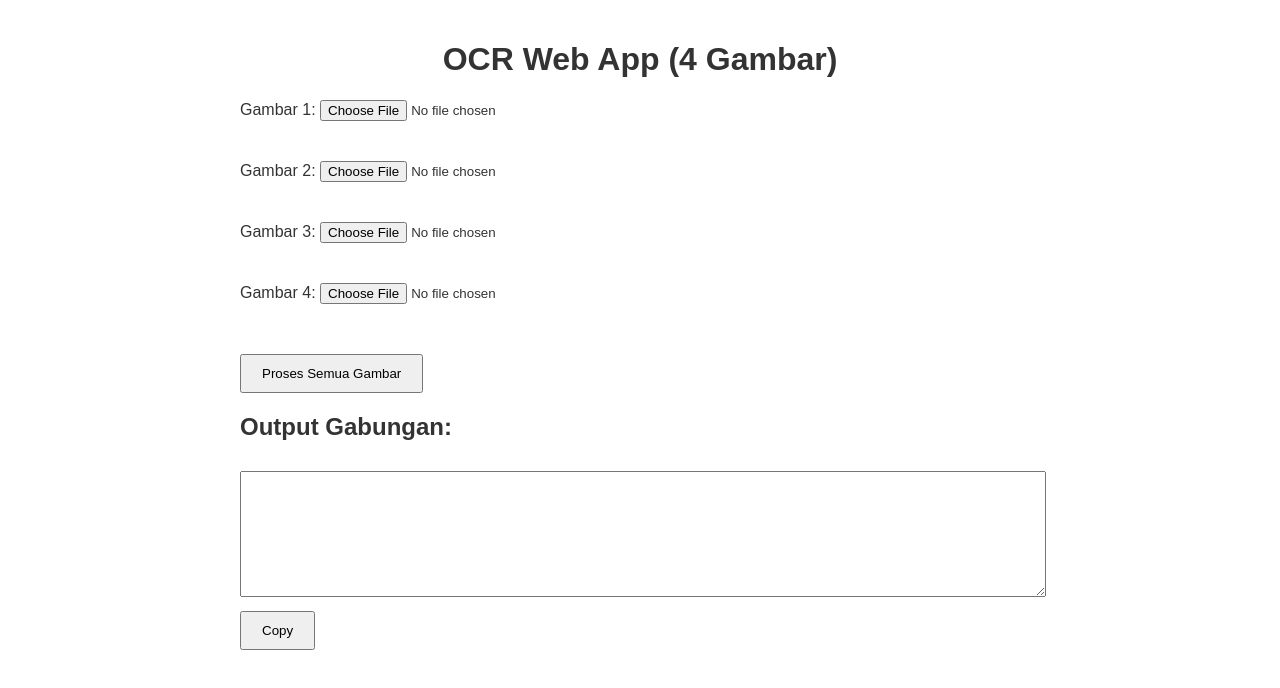
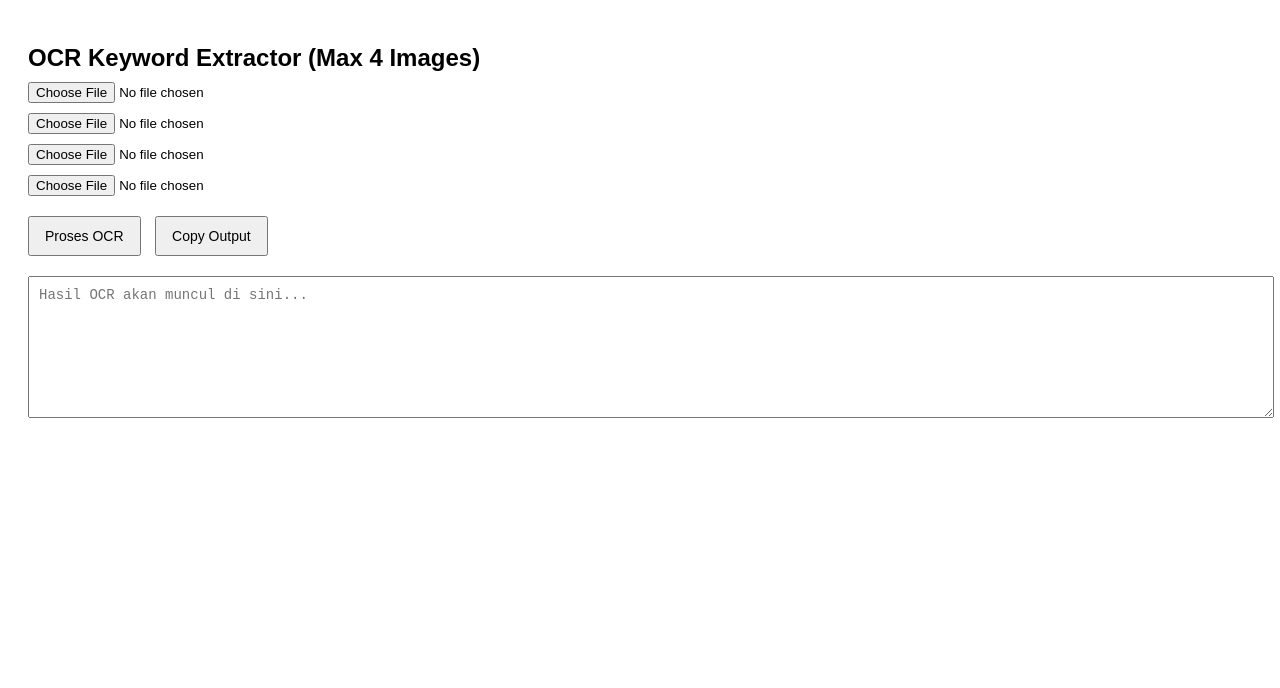
Before and after one commit to aisiiyan/Ooooocrrrr, a plain HTML site: page index.html in a window 1280 px wide. Drawn offline with Linux system fonts and the light colour scheme.

Commit message:
index.html

```diff
--- a/index.html
+++ b/index.html
@@ -2,89 +2,75 @@
 <html lang="en">
 <head>
   <meta charset="UTF-8" />
-  <meta name="viewport" content="width=device-width, initial-scale=1.0" />
-  <title>OCR Web App</title>
+  <meta name="viewport" content="width=device-width, initial-scale=1.0"/>
+  <title>OCR Keywords Extractor</title>
+  <script src="https://cdn.jsdelivr.net/npm/tesseract.js@2.1.5/dist/tesseract.min.js"></script>
   <style>
     body {
       font-family: sans-serif;
       background: white;
-      color: #333;
       padding: 20px;
-      max-width: 800px;
-      margin: auto;
     }
     h1 {
-      text-align: center;
+      font-size: 24px;
+      margin-bottom: 10px;
     }
-    .image-block {
-      margin-bottom: 30px;
-    }
-    .preview {
-      max-width: 100%;
-      max-height: 200px;
-      display: block;
-      margin-top: 10px;
+    .image-input {
+      margin-bottom: 10px;
     }
     textarea {
       width: 100%;
       height: 120px;
       margin-top: 10px;
       font-size: 14px;
+      padding: 10px;
     }
     button {
       margin-top: 10px;
-      padding: 10px 20px;
+      margin-right: 10px;
+      padding: 10px 15px;
+      font-size: 14px;
       cursor: pointer;
     }
     #status {
+      margin-top: 10px;
       font-style: italic;
-      margin-top: 10px;
+      color: #555;
     }
   </style>
 </head>
 <body>
-  <h1>OCR Web App (4 Gambar)</h1>
 
-  <div class="image-block">
-    <label>Gambar 1: <input type="file" accept="image/*" onchange="handleFile(this, 1)" /></label>
-    <img id="preview1" class="preview" />
-  </div>
+<h1>OCR Keyword Extractor (Max 4 Images)</h1>
 
-  <div class="image-block">
-    <label>Gambar 2: <input type="file" accept="image/*" onchange="handleFile(this, 2)" /></label>
-    <img id="preview2" class="preview" />
-  </div>
+<div class="image-input"><input type="file" id="img1" accept="image/*"></div>
+<div class="image-input"><input type="file" id="img2" accept="image/*"></div>
+<div class="image-input"><input type="file" id="img3" accept="image/*"></div>
+<div class="image-input"><input type="file" id="img4" accept="image/*"></div>
 
-  <div class="image-block">
-    <label>Gambar 3: <input type="file" accept="image/*" onchange="handleFile(this, 3)" /></label>
-    <img id="preview3" class="preview" />
-  </div>
+<button onclick="processAllOCR()">Proses OCR</button>
+<button onclick="copyOutput()">Copy Output</button>
 
-  <div class="image-block">
-    <label>Gambar 4: <input type="file" accept="image/*" onchange="handleFile(this, 4)" /></label>
-    <img id="preview4" class="preview" />
-  </div>
+<div id="status"></div>
+<textarea id="output" placeholder="Hasil OCR akan muncul di sini..."></textarea>
 
-  <button onclick="processAllOCR()">Proses Semua Gambar</button>
-  <div id="status"></div>
+<script>
+  const images = {};
 
-  <h2>Output Gabungan:</h2>
-  <textarea id="output"></textarea>
-  <button onclick="copyOutput()">Copy</button>
+  document.getElementById('img1').addEventListener('change', e => loadImage(e, 1));
+  document.getElementById('img2').addEventListener('change', e => loadImage(e, 2));
+  document.getElementById('img3').addEventListener('change', e => loadImage(e, 3));
+  document.getElementById('img4').addEventListener('change', e => loadImage(e, 4));
 
-  <script src="https://cdn.jsdelivr.net/npm/tesseract.js@4/dist/tesseract.min.js"></script>
-  <script>
-    const images = [null, null, null, null, null];
-
-    function handleFile(input, index) {
-      const file = input.files[0];
-      if (!file) return;
+  function loadImage(event, index) {
+    const file = event.target.files[0];
+    if (file) {
       const reader = new FileReader();
-      reader.onload = function (e) {
-        document.getElementById('preview' + index).src = e.target.result;
+      reader.onload = e => {
         images[index] = e.target.result;
       };
       reader.readAsDataURL(file);
+    }
   }
 
   async function processAllOCR() {
@@ -100,18 +86,16 @@
         try {
           status.textContent = `Memproses gambar ${i}...`;
           const result = await Tesseract.recognize(images[i], 'eng');
-            const text = result.data.text;
+          let text = result.data.text;
 
-            const cleaned = text
-              .replace(/[^a-zA-Z0-9\s]/g, '') // Hapus simbol aneh
-              .split(/\s+/)                   // Pecah jadi kata
-              .filter(word =>
-                word.length > 1 || /^[A-Za-z0-9]+$/.test(word) // Buang kata sangat pendek
-              )
-              .filter(word => word.toLowerCase() !== 'q') // Buang huruf 'Q' khusus
-              .join(', ');                   // Gabung dengan koma
+          // Pisah dan filter keyword
+          let words = text
+            .replace(/[^a-zA-Z0-9\s]/g, '') // buang karakter non-alfanumerik
+            .split(/\s+/)                  // pisah kata
+            .map(word => word.trim())
+            .filter(word => word.length > 1 && !/^Q[a-z]/i.test(word) && word.toLowerCase() !== 'q');
 
-            combined.push(cleaned);
+          combined.push(...words);
         } catch (err) {
           console.error('Error OCR gambar ' + i, err);
         }
@@ -126,8 +110,8 @@
     const output = document.getElementById('output');
     output.select();
     document.execCommand('copy');
-      alert('Teks berhasil disalin!');
   }
 </script>
+
 </body>
 </html>
```
Lines whose indentation alone changed are shown as unchanged.
